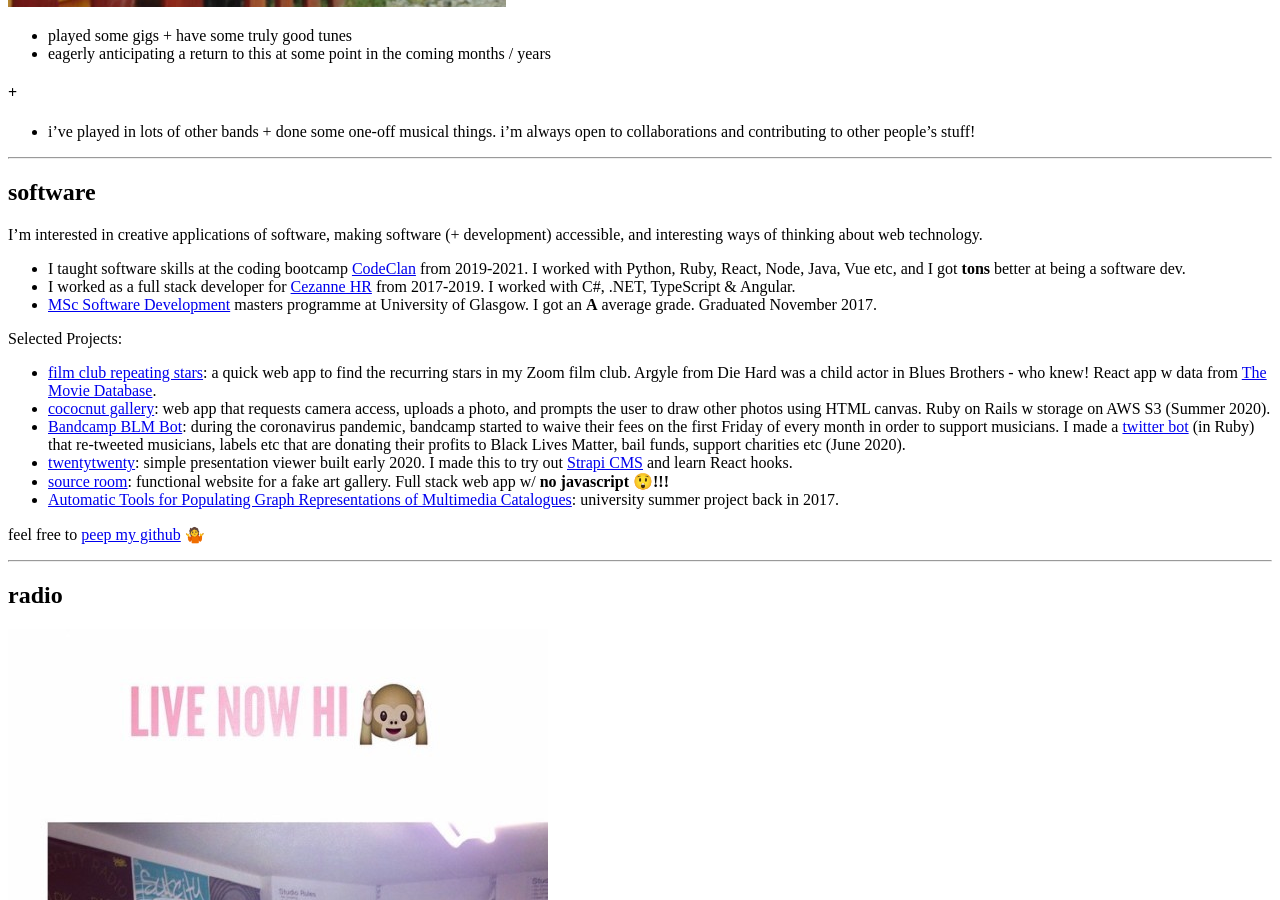
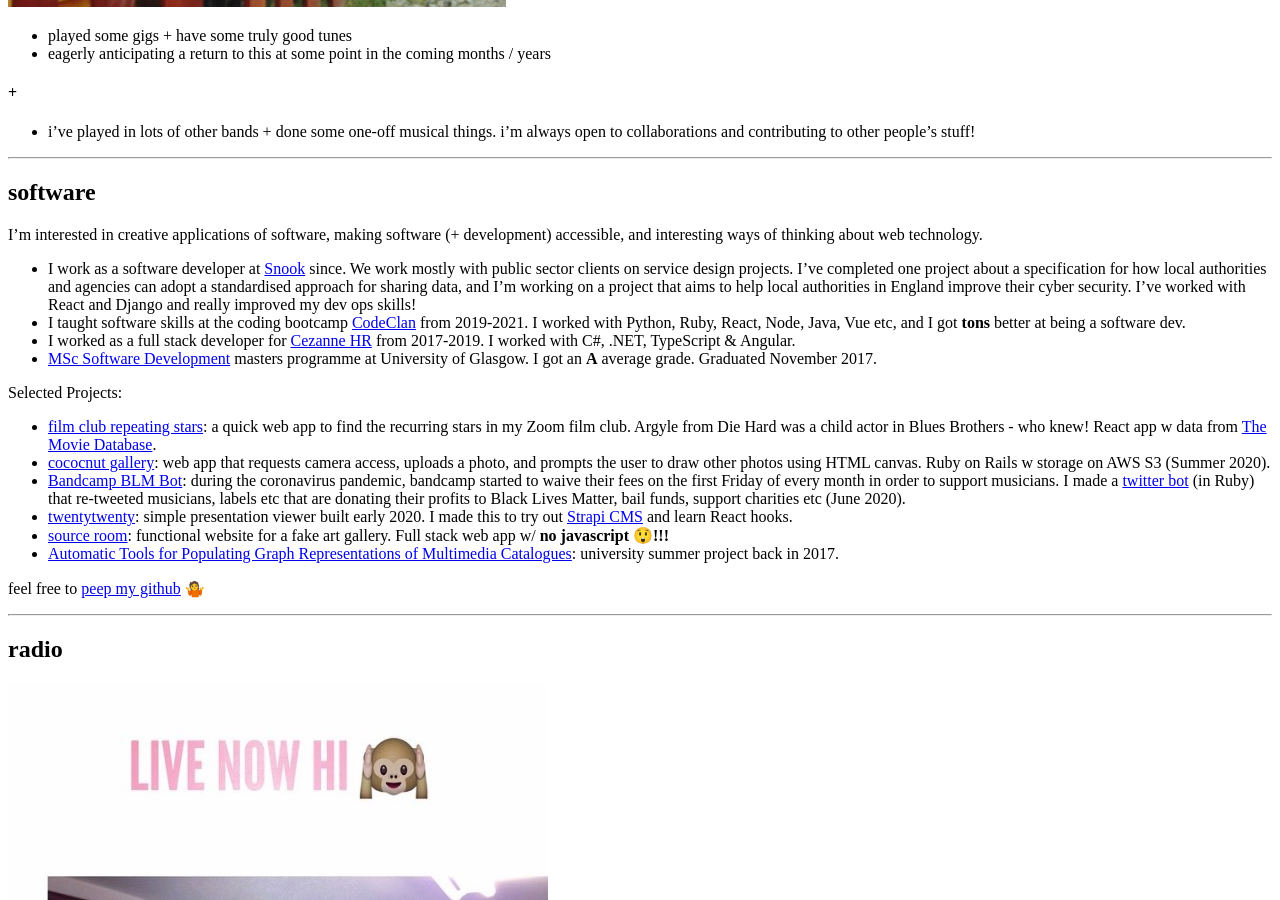
Before and after one commit to kingdomlevel/kingdomlevel.github.io, a Jekyll site: the page built from index.markdown, in a window 1280 px wide and 900 px high, scrolled down 4162 px. Built offline with Jekyll 4.4.1, drawn with Linux system fonts in a browser that asks for light colours; our own code applies the rules of GitHub Pages for plain Markdown files.

Commit message:
adds current software work summer 2021

```diff
--- a/index.markdown
+++ b/index.markdown
@@ -97,6 +97,7 @@ heart on sleeve power-pop/emo band w/ [Chrissy Barnacle][chrissy] and Kevin Frew
 
 ## <a name="software"></a>software
 I'm interested in creative applications of software, making software (+ development) accessible, and interesting ways of thinking about web technology.
++ I work as a software developer at [Snook](https://wearesnook.com) since. We work mostly with public sector clients on service design projects. I've completed one project about a specification for how local authorities and agencies can adopt a standardised approach for sharing data, and I'm working on a project that aims to help local authorities in England improve their cyber security. I've worked with React and Django and really improved my dev ops skills!
 + I taught software skills at the coding bootcamp [CodeClan](https://codeclan.com/) from 2019-2021. I worked with Python, Ruby, React, Node, Java, Vue etc, and I got **tons** better at being a software dev.
 + I worked as a full stack developer for [Cezanne HR](https://cezannehr.com/) from 2017-2019. I worked with C#, .NET, TypeScript & Angular.
 + [MSc Software Development][uni] masters programme at University of Glasgow. I got an **A** average grade. Graduated November 2017.
```
